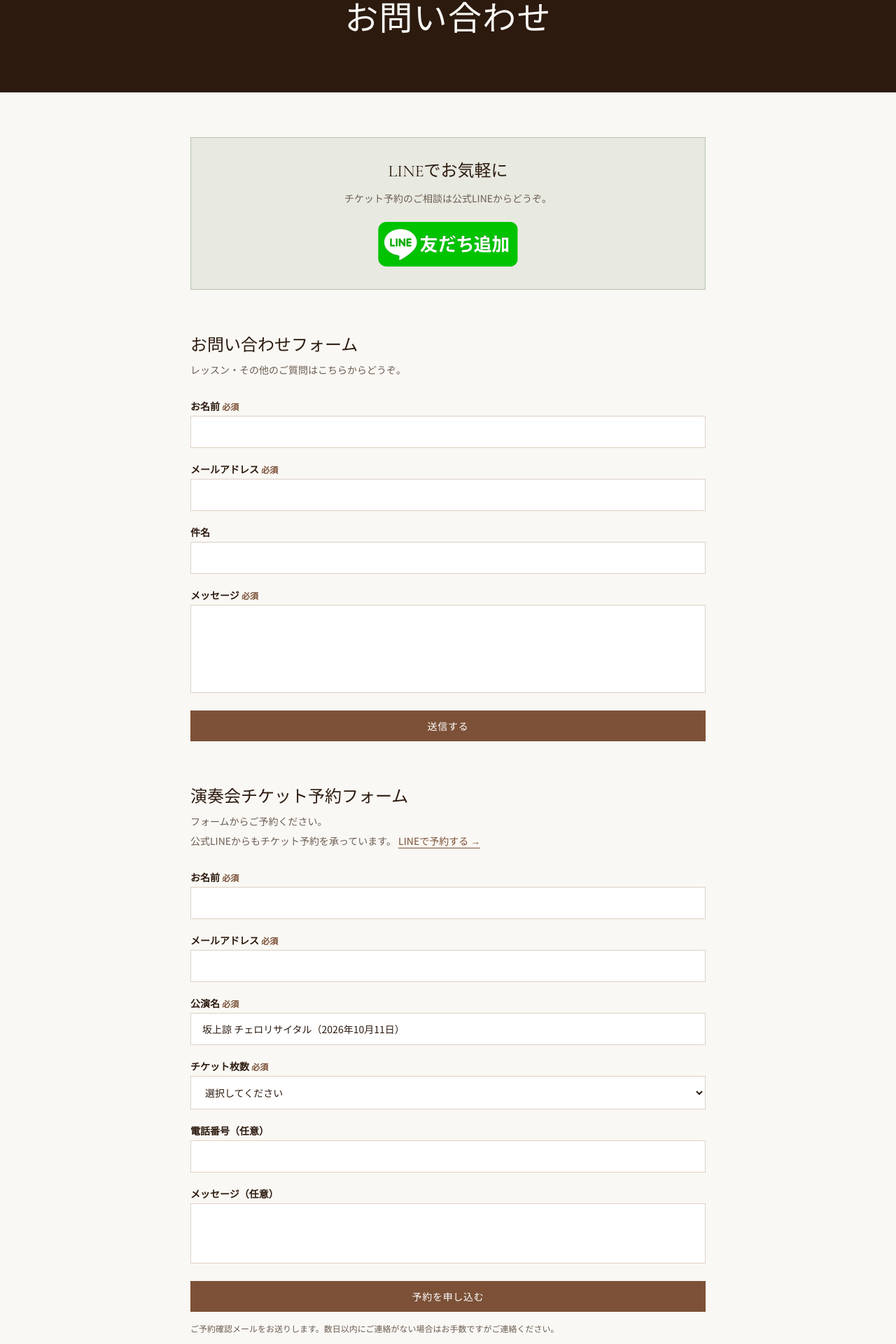
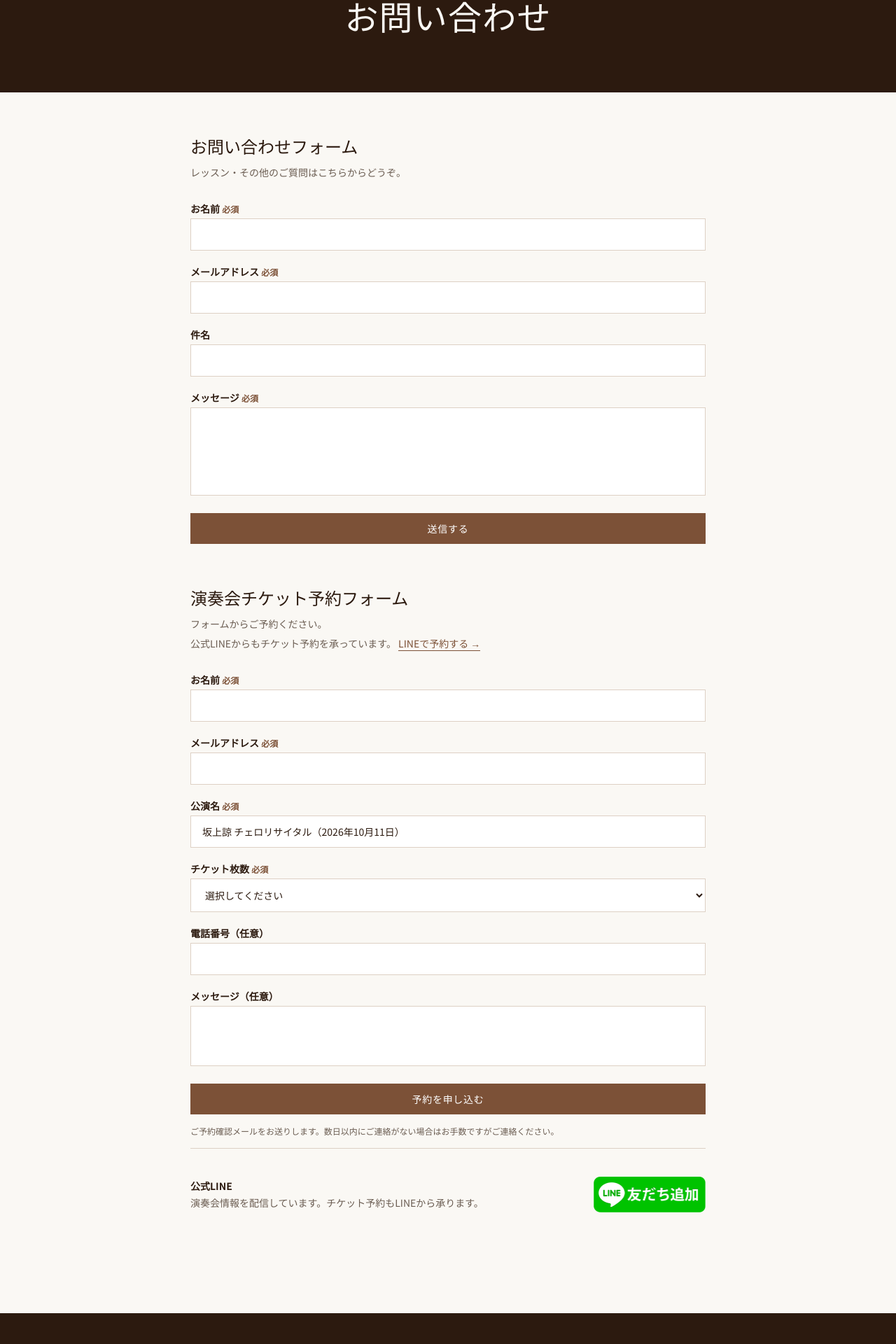
Before and after one commit to srlcvc/ryosakaue-website, a Next.js app: page /contact in a window 1280 px wide. Shown: the part 193-2113 px from the top of the page at 70% size. Built offline with nearby package versions, Linux system fonts and the light colour scheme.

Commit message:
お問い合わせページのLINEブロック再構成（フォーム後に移動、演奏会配信の告知に変更）
Co-Authored-By: Claude Sonnet 4.6 <noreply@anthropic.com>

```diff
--- a/app/contact/page.tsx
+++ b/app/contact/page.tsx
@@ -15,21 +15,6 @@ export default function ContactPage() {
       </section>
 
       <section className="max-w-3xl mx-auto px-4 py-16">
-
-        {/* LINE */}
-        <div className="bg-olive/10 border border-olive/30 p-8 text-center mb-16">
-          <h2 className="font-serif text-2xl mb-3">LINEでお気軽に</h2>
-          <p className="text-sm text-muted mb-6">チケット予約のご相談は公式LINEからどうぞ。</p>
-          <a href="https://lin.ee/5uD2RP5H" target="_blank" rel="noopener noreferrer">
-            <Image
-              src="/images/line-tomodachi-button.png"
-              alt="LINE友だち追加"
-              width={200}
-              height={60}
-              className="mx-auto hover:opacity-90 transition-opacity"
-            />
-          </a>
-        </div>
 
         {/* Contact form */}
         <div className="mb-16">
@@ -128,6 +113,23 @@ export default function ContactPage() {
             ご予約確認メールをお送りします。数日以内にご連絡がない場合はお手数ですがご連絡ください。
           </p>
         </div>
+
+        {/* LINE info */}
+        <div className="border-t border-warm-border pt-10 mt-4 flex flex-col sm:flex-row items-center gap-6">
+          <div className="flex-1">
+            <p className="text-sm text-warm-text font-bold mb-1">公式LINE</p>
+            <p className="text-sm text-muted">演奏会情報を配信しています。チケット予約もLINEから承ります。</p>
+          </div>
+          <a href="https://lin.ee/5uD2RP5H" target="_blank" rel="noopener noreferrer" className="shrink-0">
+            <Image
+              src="/images/line-tomodachi-button.png"
+              alt="LINE友だち追加"
+              width={160}
+              height={48}
+              className="hover:opacity-90 transition-opacity"
+            />
+          </a>
+        </div>
       </section>
     </>
   );
```
